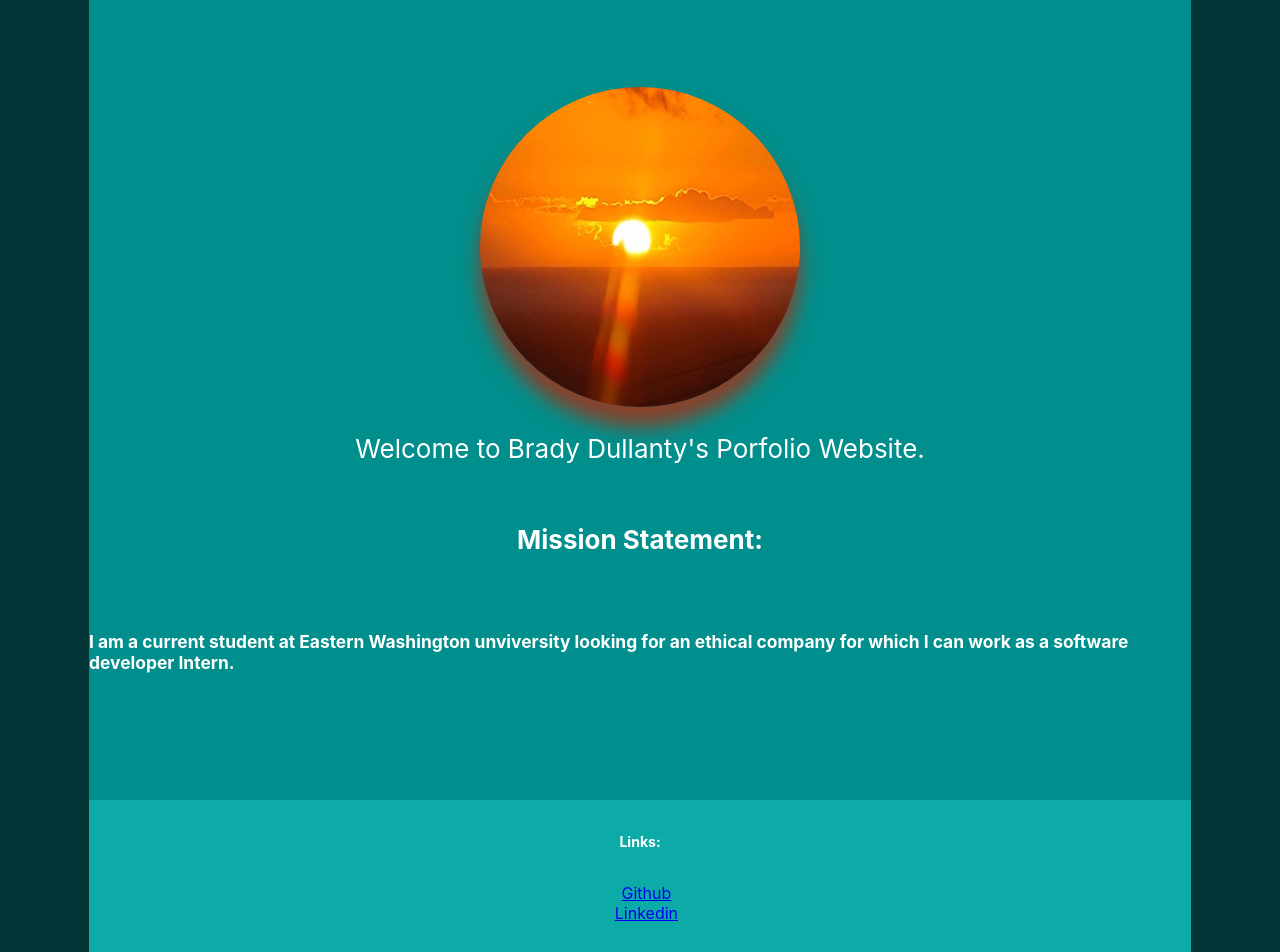
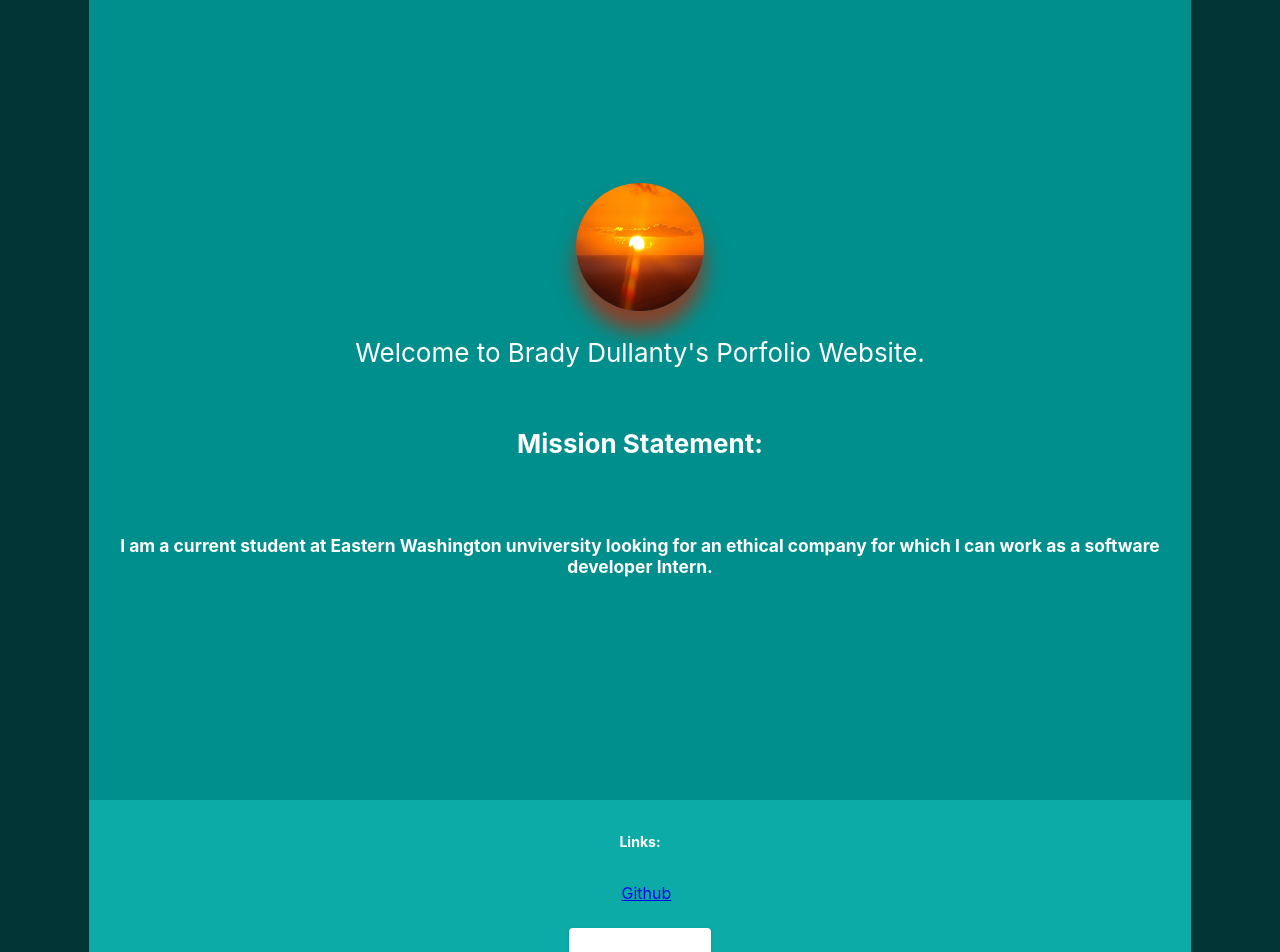
Before and after one commit to BDullanty/My-Portfolio-Website, a React (Create React App) app in the folder reactfirst/: page / in a window 1280 px wide. Shown: the top 952 px of the page. Built offline with nearby package versions, Linux system fonts and the light colour scheme.

Commit message:
Shrunk logo, fixed text, added in example button usages

```diff
--- a/reactfirst/src/pages/HomePage.css
+++ b/reactfirst/src/pages/HomePage.css
@@ -6,10 +6,11 @@
 }
 
 .HomePage-logo {
-  height: 40vmin;
-  width: 40vmin;
+  height: 10vw;
+  width: 10vw;
   pointer-events: none;
   border-radius:50%;
+  float: left;
   box-shadow: 0 20px 20px 0 rgba(188, 35, 5, 0.73);
   transition: .01s;
 }
@@ -19,13 +20,17 @@
     animation: App-logo-spin infinite 0s linear;
   }
 }
-.Mission-Statement{
+.HomePage-Mission-Statement-title{
   align-items: center;
   justify-content: center;
+  text-align: center;
   box-sizing: border-box;
   border: 10px;
   border-radius: 100%;
   border-color: black;
+}
+.HomePage-Mission-Statement{
+  text-align: center;
 }
 .HomePage-header {
 
--- a/reactfirst/src/pages/HomePage.js
+++ b/reactfirst/src/pages/HomePage.js
@@ -1,7 +1,7 @@
 import logo from '../images/HomePage-logo.jpg';
 
 import './HomePage.css';
-
+import { GithubLinkCard,  LinkedInLinkCard } from '../Components/LinkCards';
 export const HomePage = () => {
   return (
     <div className="HomePage">
@@ -10,8 +10,8 @@ export const HomePage = () => {
         <p>
          Welcome to Brady Dullanty's Porfolio Website.
         </p>
-        <h4 className="Mission-Statement">Mission Statement:</h4>
-        <h6>
+        <h4 className="HomePage-Mission-Statement-title">Mission Statement:</h4>
+        <h6 className="HomePage-Mission-Statement">
           I am a current student at Eastern Washington unviversity looking for an ethical company for which I can work as a software developer
           Intern.
         </h6>
@@ -32,14 +32,9 @@ export const HomePage = () => {
           Github
         </a>
 
-        <a
-          className="HomePage-link"
-          href="https://LinkedIn.com/in/bdullanty"
-          target="_blank"
-          rel="noopener noreferrer"
-        >
-        Linkedin
-        </a>
+        <br/>
+        <LinkedInLinkCard/>
+        <GithubLinkCard/>
       </body>
     </div>
   );
```
